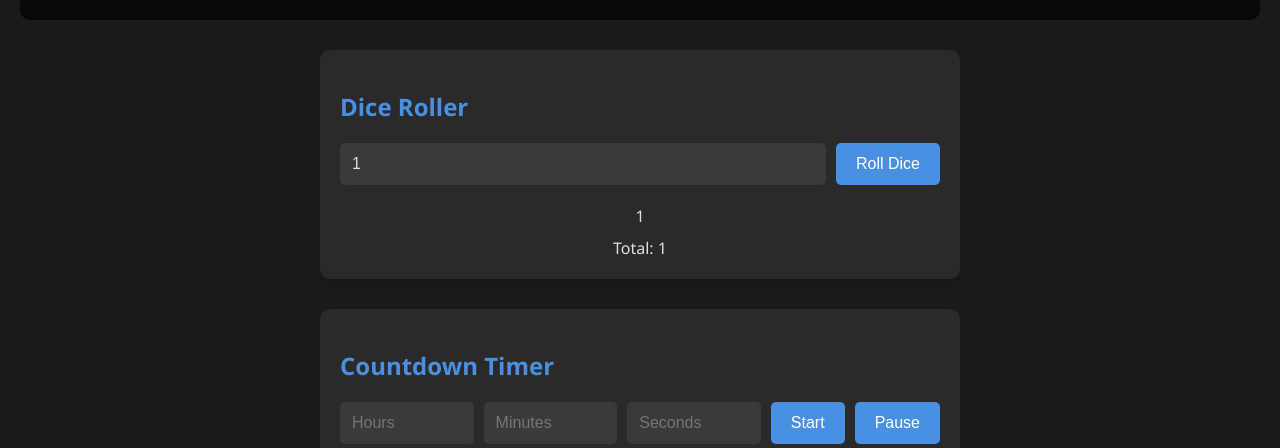
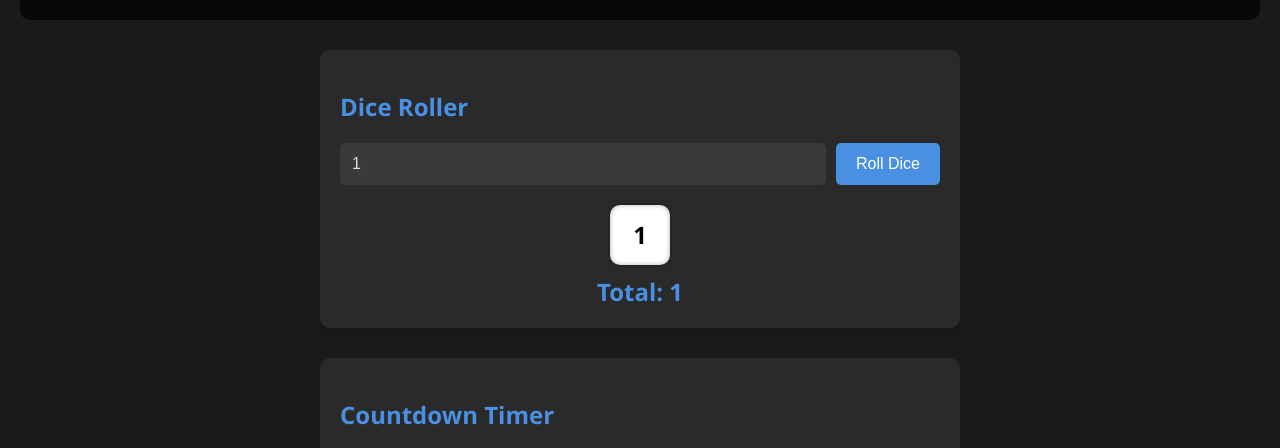
Before and after one commit to Roldham02/Dice, a plain HTML site: page index.html in a window 1280 px wide. Both pictures are taken after a click on the button "Roll Dice". Shown: the part 126-574 px from the top of the page. Drawn offline with Linux system fonts and the light colour scheme.

Commit message:
Update styles.css

```diff
--- a/styles.css
+++ b/styles.css
@@ -105,4 +105,56 @@ button:active {
 }
 
 .dice {
-    display: inli
+    display: inline-block;
+    width: 60px;
+    height: 60px;
+    line-height: 60px;
+    text-align: center;
+    font-size: 24px;
+    font-weight: bold;
+    background-color: white;
+    color: black;
+    border-radius: 10px;
+    margin: 0 10px;
+    box-shadow: 0 0 5px rgba(0, 0, 0, 0.3);
+    position: relative;
+}
+
+.dice::before {
+    content: '';
+    position: absolute;
+    top: 0;
+    left: 0;
+    right: 0;
+    bottom: 0;
+    border-radius: 10px;
+    box-shadow: inset 0 0 5px rgba(0, 0, 0, 0.3);
+}
+
+@keyframes rollDice {
+    0% { transform: rotateX(0deg) rotateY(0deg); }
+    25% { transform: rotateX(180deg) rotateY(90deg); }
+    50% { transform: rotateX(360deg) rotateY(180deg); }
+    75% { transform: rotateX(180deg) rotateY(270deg); }
+    100% { transform: rotateX(0deg) rotateY(360deg); }
+}
+
+.rolling {
+    animation: rollDice 0.5s linear;
+}
+
+#total-result {
+    font-size: 24px;
+    font-weight: bold;
+    color: #4a90e2;
+}
+
+@media (max-width: 768px) {
+    #timer-controls, #dice-controls {
+        flex-direction: column;
+    }
+
+    input[type="number"], button {
+        width: 100%;
+    }
+}
```
